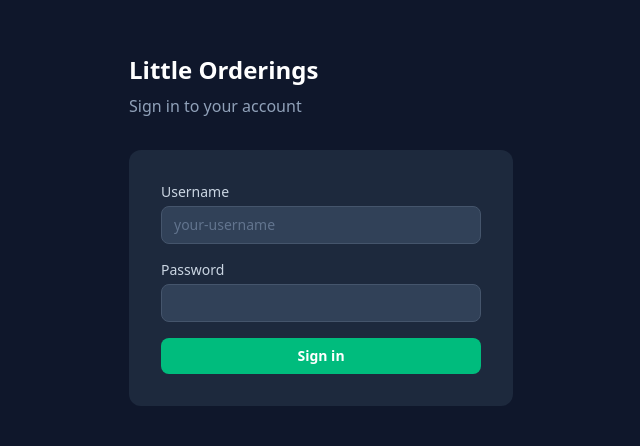
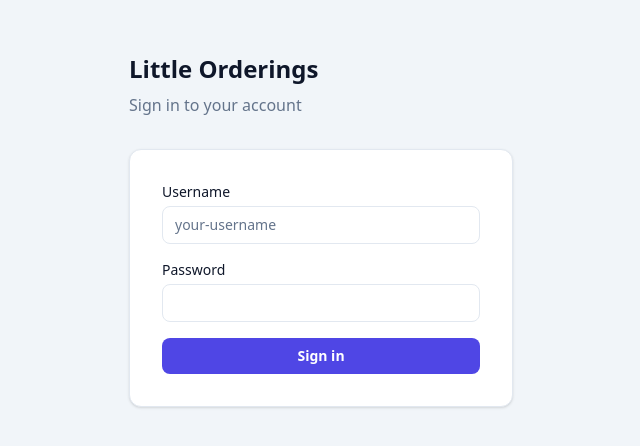
Before and after one commit to ggerrietts/little-orderings, a React (Vite) app in the folder frontend/: page /login in a window 1280 px wide. Shown: the part 170-616 px from the top of the page, without its empty margins (319-959 px from the left). Built offline with nearby package versions, Linux system fonts and the light colour scheme; no server answers.

Commit message:
feat: apply light theme to Login page

```diff
--- a/frontend/src/pages/Login.tsx
+++ b/frontend/src/pages/Login.tsx
@@ -27,21 +27,21 @@ export default function Login() {
   }
 
   return (
-    <div className="min-h-screen bg-slate-900 flex items-center justify-center px-4">
+    <div className="min-h-screen bg-canvas flex items-center justify-center px-4">
       <div className="w-full max-w-sm">
-        <h1 className="text-2xl font-bold text-white mb-2">Little Orderings</h1>
-        <p className="text-slate-400 mb-8">Sign in to your account</p>
+        <h1 className="text-2xl font-semibold text-text mb-2">Little Orderings</h1>
+        <p className="text-muted mb-8">Sign in to your account</p>
 
-        <div className="bg-slate-800 rounded-xl p-8">
+        <div className="bg-surface rounded-xl p-8 border border-border shadow-sm">
           {error && (
-            <p className="text-red-400 text-sm mb-4 bg-red-400/10 rounded-lg px-3 py-2">
+            <p className="text-danger text-sm mb-4 bg-danger-subtle rounded-lg px-3 py-2">
               {error}
             </p>
           )}
 
           <form onSubmit={handleSubmit} className="space-y-4">
             <div>
-              <label className="block text-sm font-medium text-slate-300 mb-1">
+              <label className="block text-sm font-medium text-text mb-1">
                 Username
               </label>
               <input
@@ -50,15 +50,15 @@ export default function Login() {
                 required
                 value={username}
                 onChange={(e) => setUsername(e.target.value)}
-                className="w-full bg-slate-700 text-white rounded-lg px-3 py-2 text-sm
-                           border border-slate-600 focus:outline-none focus:border-emerald-500
-                           placeholder-slate-500"
+                className="w-full bg-surface text-text rounded-lg px-3 py-2 text-sm
+                           border border-border focus:outline-none focus:border-accent
+                           placeholder:text-muted"
                 placeholder="your-username"
               />
             </div>
 
             <div>
-              <label className="block text-sm font-medium text-slate-300 mb-1">
+              <label className="block text-sm font-medium text-text mb-1">
                 Password
               </label>
               <input
@@ -67,16 +67,16 @@ export default function Login() {
                 required
                 value={password}
                 onChange={(e) => setPassword(e.target.value)}
-                className="w-full bg-slate-700 text-white rounded-lg px-3 py-2 text-sm
-                           border border-slate-600 focus:outline-none focus:border-emerald-500"
+                className="w-full bg-surface text-text rounded-lg px-3 py-2 text-sm
+                           border border-border focus:outline-none focus:border-accent"
               />
             </div>
 
             <button
               type="submit"
               disabled={submitting}
-              className="w-full bg-emerald-500 hover:bg-emerald-600 disabled:opacity-50
-                         text-white font-semibold rounded-lg py-2 text-sm transition-colors"
+              className="w-full bg-accent hover:bg-accent-hover disabled:opacity-50
+                         text-surface font-semibold rounded-lg py-2 text-sm transition-colors"
             >
               {submitting ? 'Signing in…' : 'Sign in'}
             </button>
```
